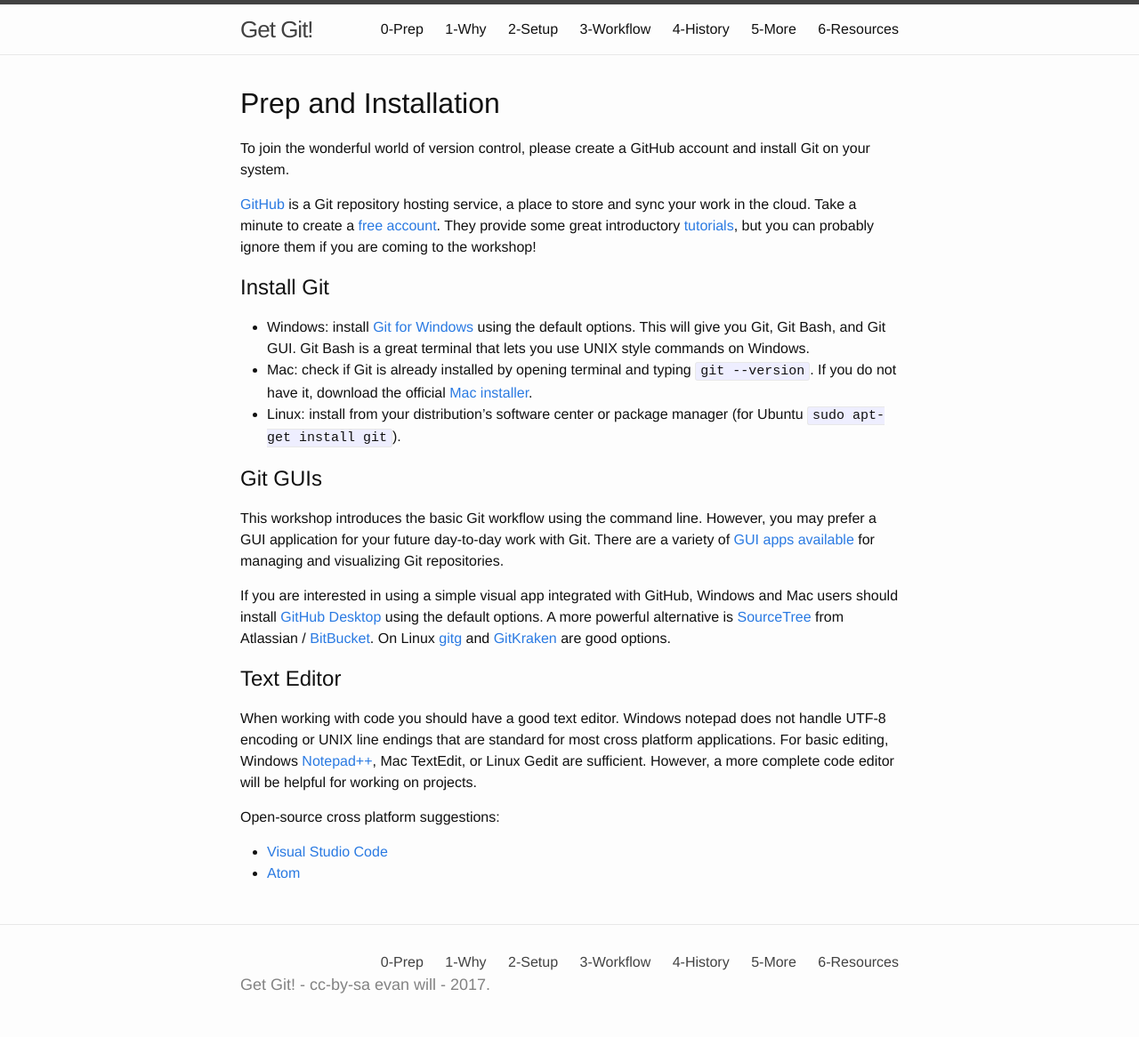
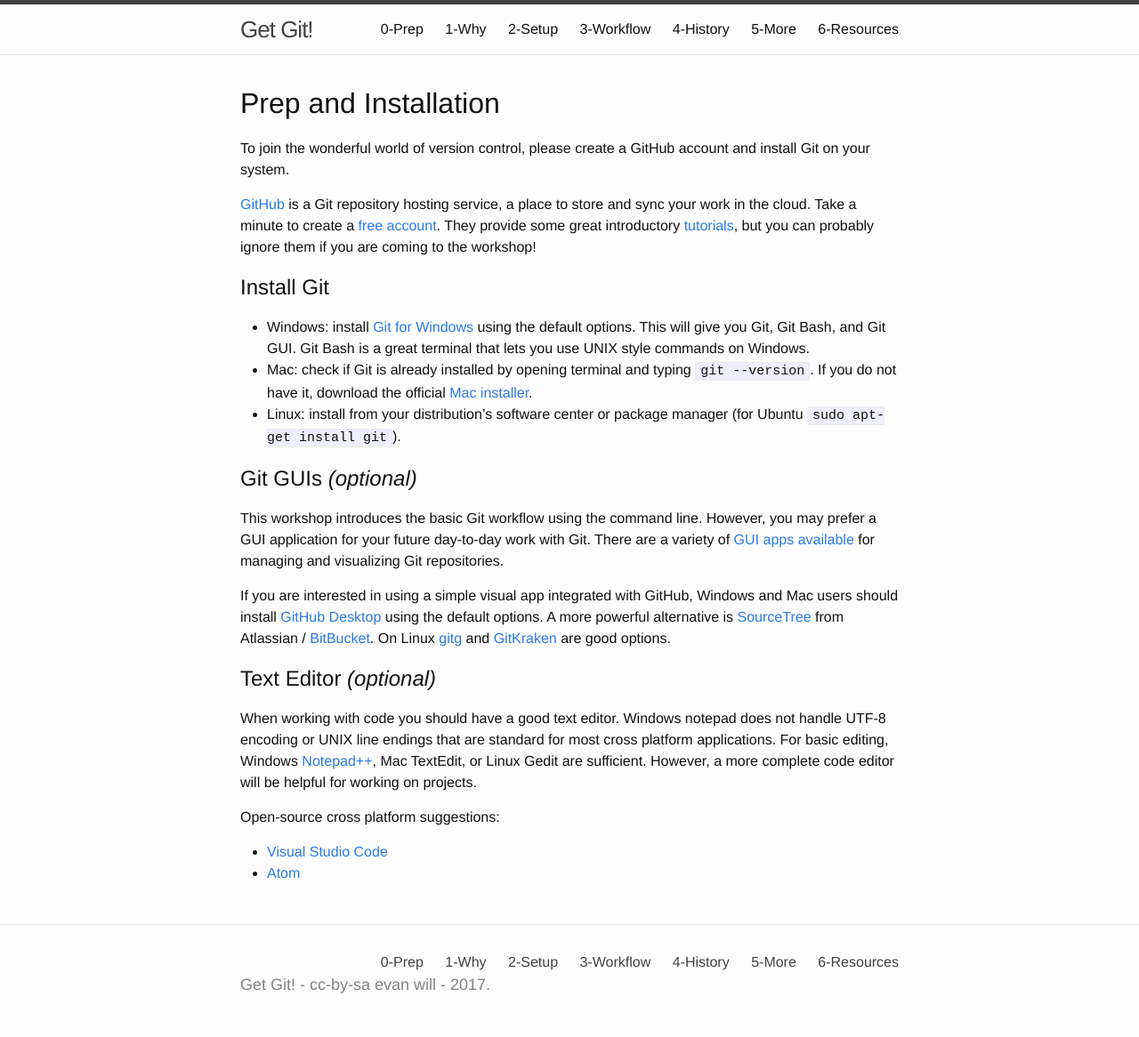
Before and after one commit to uidaholib/get-git, a Jekyll site: the page built from 0prep.md, in a window 1280 px wide. Shown: the whole page at 89% size. Built offline with Jekyll 4.4.1, drawn with Linux system fonts in a browser that asks for light colours.

Commit message:
add optional to setup

```diff
--- a/0prep.md
+++ b/0prep.md
@@ -17,7 +17,7 @@ They provide some great introductory [tutorials](https://guides.github.com/), bu
 - Mac: check if Git is already installed by opening terminal and typing `git --version`. If you do not have it, download the official [Mac installer](https://git-scm.com/downloads).
 - Linux: install from your distribution's software center or package manager (for Ubuntu `sudo apt-get install git`).
 
-## Git GUIs
+## Git GUIs *(optional)*
 
 This workshop introduces the basic Git workflow using the command line.
 However, you may prefer a GUI application for your future day-to-day work with Git.
@@ -27,7 +27,7 @@ If you are interested in using a simple visual app integrated with GitHub, Windo
 A more powerful alternative is [SourceTree](https://www.sourcetreeapp.com/) from Atlassian / [BitBucket](https://bitbucket.org/).
 On Linux [gitg](https://wiki.gnome.org/Apps/Gitg/) and [GitKraken](https://www.gitkraken.com/) are good options.
 
-## Text Editor
+## Text Editor *(optional)*
 
 When working with code you should have a good text editor.
 Windows notepad does not handle UTF-8 encoding or UNIX line endings that are standard for most cross platform applications.
```
